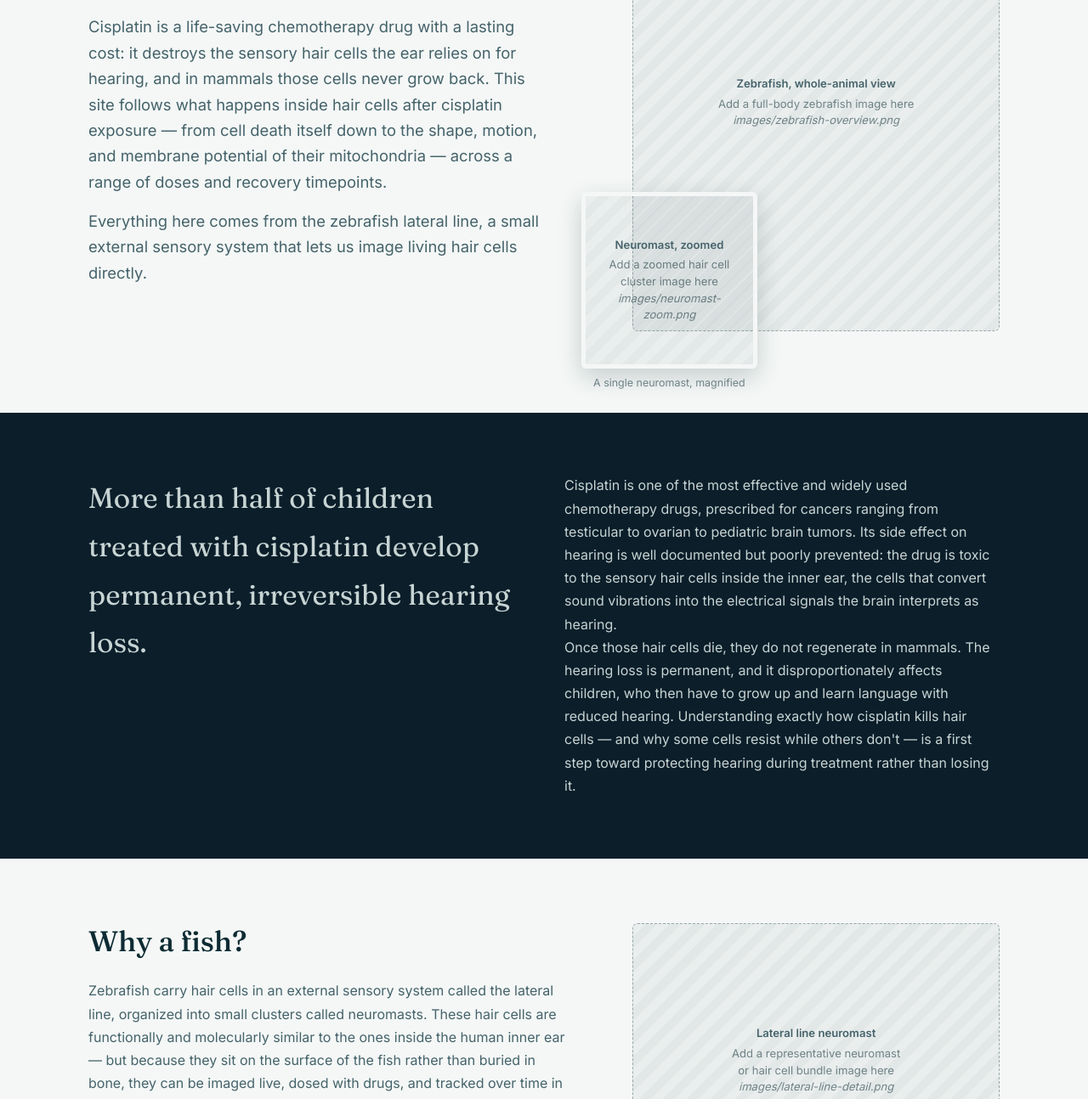
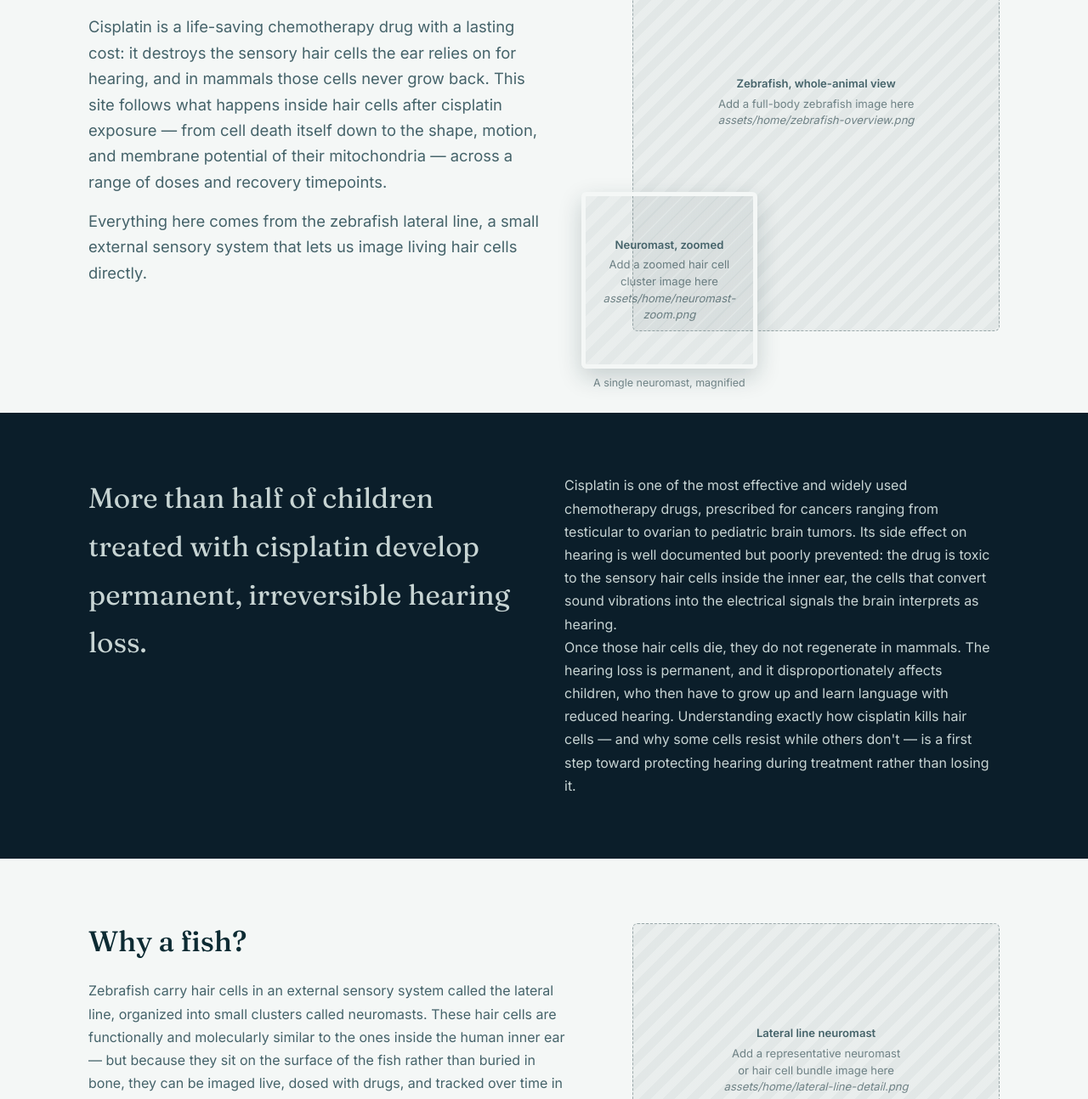
Before and after one commit to elaynamalak/MALAK_Cisplatin_Mitochondria, a plain HTML site: page index.html in a window 1280 px wide. Shown: the part 286-1580 px from the top of the page at 85% size. Drawn offline with Linux system fonts and the light colour scheme; files that its build step writes are made by us from their sources; files whose address does not match are found by name.

Commit message:
Reorganize into folders

```diff
--- a/index.html
+++ b/index.html
@@ -32,14 +32,14 @@
       <div class="slot-copy">
         <strong>Zebrafish, whole-animal view</strong>
         Add a full-body zebrafish image here<br />
-        <em>images/zebrafish-overview.png</em>
+        <em>assets/home/zebrafish-overview.png</em>
       </div>
     </div>
     <div class="image-slot inset">
       <div class="slot-copy">
         <strong>Neuromast, zoomed</strong>
         Add a zoomed hair cell<br />cluster image here<br />
-        <em>images/neuromast-zoom.png</em>
+        <em>assets/home/neuromast-zoom.png</em>
       </div>
     </div>
     <div class="inset-caption">A single neuromast, magnified</div>
@@ -82,7 +82,7 @@
         <div class="slot-copy">
           <strong>Lateral line neuromast</strong>
           Add a representative neuromast<br />or hair cell bundle image here<br />
-          <em>images/lateral-line-detail.png</em>
+          <em>assets/home/lateral-line-detail.png</em>
         </div>
       </div>
     </div>
```
Also changed, not shown: css/style.css (renamed from style.css), js/nav.js (renamed from nav.js).
